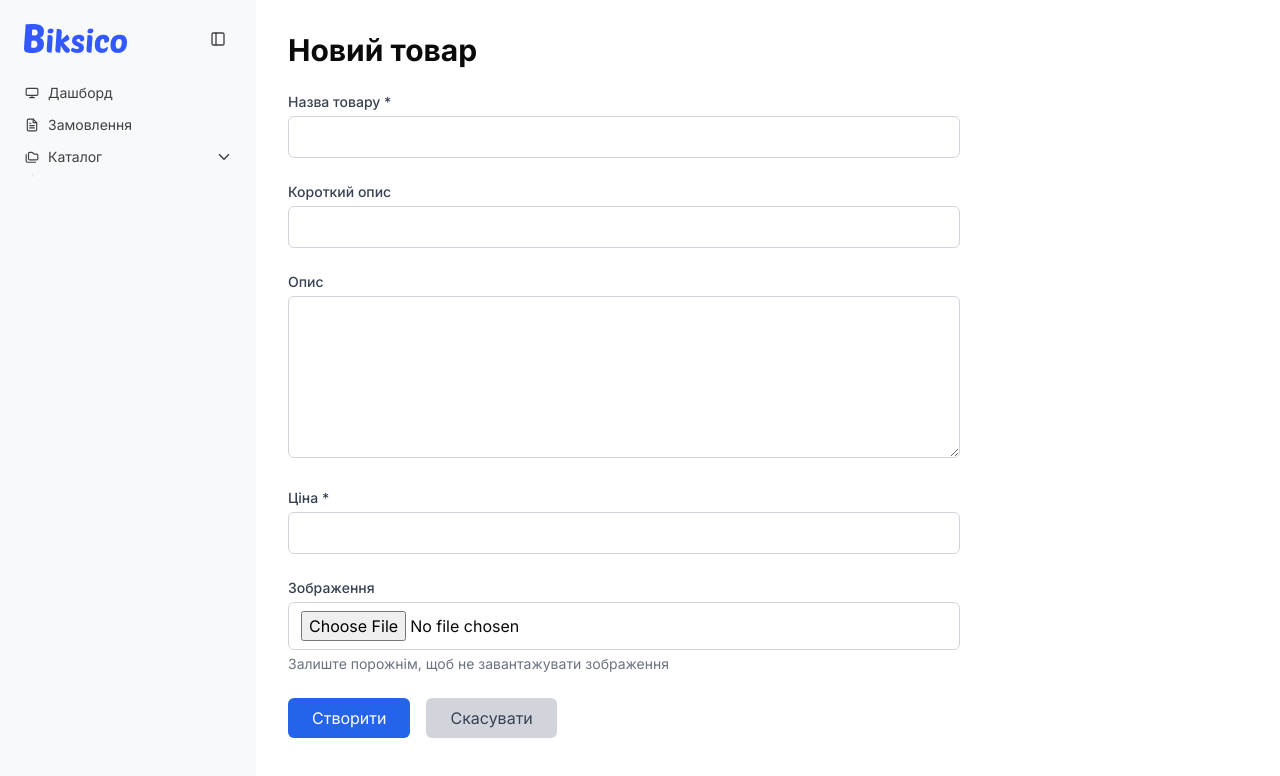
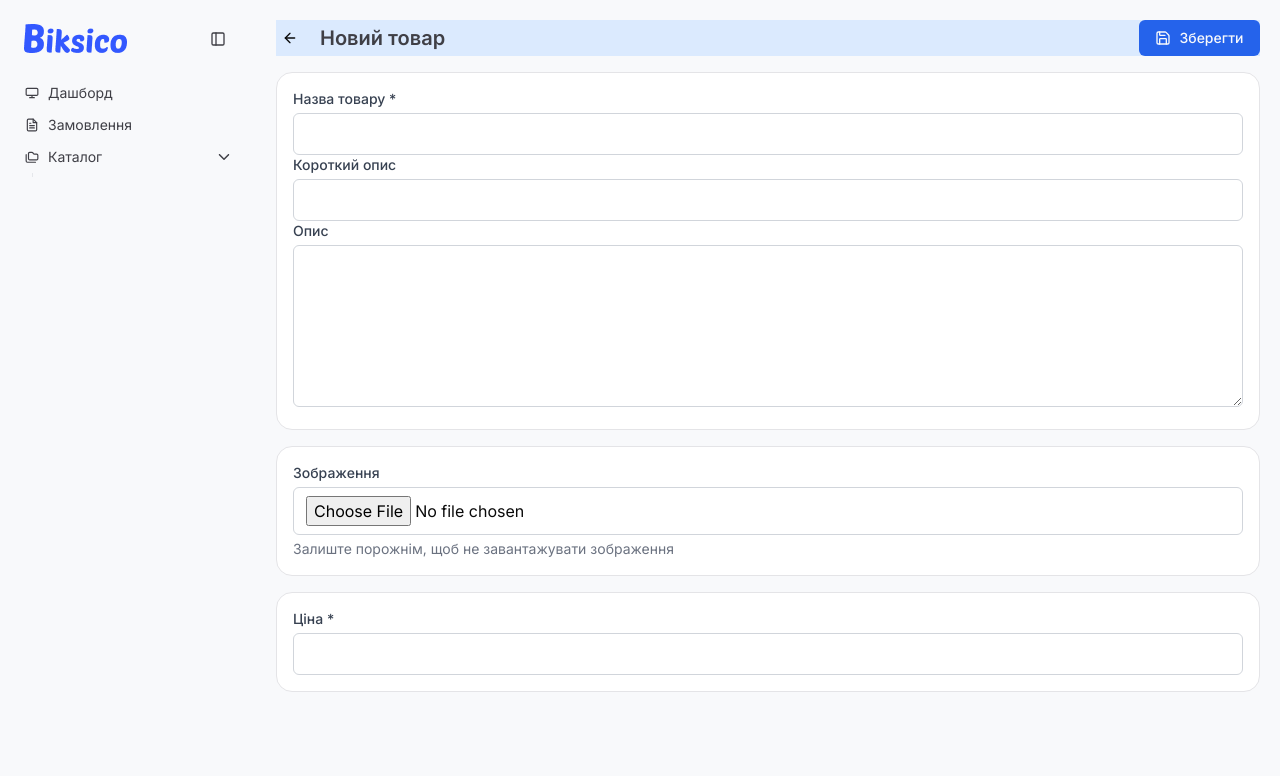
Before and after one commit to milovskyy/Webstick, a Next.js app: page /products/new in a window 1280 px wide. Shown: the top 776 px of the page. Built offline with nearby package versions, Linux system fonts and the light colour scheme.

Commit message:
form start

```diff
--- a/app/products/new/page.tsx
+++ b/app/products/new/page.tsx
@@ -1,12 +1,9 @@
-import { ProductForm } from '@/components/ProductForm'
+import { ProductForm } from "@/components/ProductForm"
 
 export default function NewProductPage() {
   return (
-    <div className="p-8">
-      <h1 className="text-3xl font-bold mb-6">Новий товар</h1>
-      <div className="max-w-2xl">
-        <ProductForm />
-      </div>
+    <div className="flex h-full w-full justify-center bg-[#F8F9FB] p-5 pb-8">
+      <ProductForm />
     </div>
   )
 }
--- a/app/products/page.tsx
+++ b/app/products/page.tsx
@@ -24,9 +24,9 @@ export default async function ProductsPage() {
 
         <Link
           href="/products/new"
-          className="flex items-center justify-center gap-2 rounded-md bg-[#2563EB] px-4 py-2 text-white hover:bg-[#3A72ED]"
+          className="flex items-center justify-center gap-2 rounded-md bg-[#2563EB] px-4 py-2 text-[#F8F9FB] hover:bg-[#3A72ED]"
         >
-          <FiPlus size={16} strokeWidth={3} className="text-white" />
+          <FiPlus size={16} strokeWidth={3} className="text-[#F8F9FB]" />
           <p className="text-sm font-medium text-[#F8F9FB]">Додати</p>
         </Link>
       </div>
--- a/components/DeleteProductModal.tsx
+++ b/components/DeleteProductModal.tsx
@@ -29,13 +29,13 @@ export function DeleteProductModal({
   const [isLoading, setIsLoading] = useState(false)
 
   const handleConfirm = () => {
-    setIsLoading(true)
+    setIsLoading(!isLoading)
 
-    try {
-      onConfirm()
-    } finally {
-      setIsLoading(false)
-    }
+    // try {
+    //   onConfirm()
+    // } finally {
+    //   setIsLoading(false)
+    // }
   }
 
   return (
@@ -73,10 +73,10 @@ export function DeleteProductModal({
             <button
               disabled={isLoading}
               onClick={handleConfirm}
-              className="flex h-9 items-center justify-center rounded-md bg-[#DC2626] px-4 py-2 text-sm font-medium text-[#FEF2F2] hover:bg-[#DC2626E6] focus:border-none focus:outline-none"
+              className="flex h-9 min-w-[100px] items-center justify-center rounded-md bg-[#DC2626] px-4 py-2 text-sm font-medium text-[#FEF2F2] hover:bg-[#DC2626E6] focus:border-none focus:outline-none"
             >
               {isLoading ? (
-                <ClipLoader color="#e3e3e380" size={15} />
+                <ClipLoader color="#FEF2F2" size={15} />
               ) : (
                 "Видалити"
               )}
@@ -85,44 +85,5 @@ export function DeleteProductModal({
         </DialogFooter>
       </DialogContent>
     </Dialog>
-    // <Dialog open={isOpen} onOpenChange={(open) => !open && handleClose()}>
-    //   <DialogContent className="flex w-[300px] flex-col items-center gap-0 overflow-hidden rounded-[5px] bg-[#1A1A1B] p-0">
-    //     <DialogTitle className="flex h-[27px] w-[300px] items-center bg-[#262628]">
-    //       <p className="ml-[13px] text-[11px] font-medium text-white/90">
-    //         Видалення
-    //       </p>
-    //     </DialogTitle>
-
-    //     <div className="flex w-full flex-1 flex-col p-[13px]">
-    //       <p className="mb-3 flex-1 pr-4 text-[13px] font-medium text-white/90">
-    //         Ви впевнені, що бажаєте видалити товар?
-    //       </p>
-
-    //       <div className="flex w-full justify-end">
-    //         <button
-    //           disabled={isLoading}
-    //           onClick={onCancel}
-    //           className="h-9 rounded-[3px] px-4 text-[13px] font-medium text-[#2563EB] hover:bg-[#282828] focus:border-none focus:outline-none"
-    //         >
-    //           Скасувати
-    //         </button>
-    //         <button
-    //           disabled={isLoading}
-    //           onClick={handleConfirm}
-    //           className={cn(
-    //             "flex w-[70px] items-center justify-center rounded-[3px] px-[14px] text-[13px] font-medium hover:bg-[#282828] focus:border-none focus:outline-none",
-    //             confirmColor && `${confirmColor}`
-    //           )}
-    //         >
-    //           {isLoading ? (
-    //             <ClipLoader color="#e3e3e380" size={15} />
-    //           ) : (
-    //             confirmText
-    //           )}
-    //         </button>
-    //       </div>
-    //     </div>
-    //   </DialogContent>
-    // </Dialog>
   )
 }
--- a/components/ProductForm.tsx
+++ b/components/ProductForm.tsx
@@ -1,22 +1,26 @@
-'use client'
+"use client"
 
-import { useForm } from 'react-hook-form'
-import { zodResolver } from '@hookform/resolvers/zod'
-import { z } from 'zod'
-import { useState } from 'react'
-import { useRouter } from 'next/navigation'
+import { zodResolver } from "@hookform/resolvers/zod"
+import { useRouter } from "next/navigation"
+import { useState } from "react"
+import { useForm } from "react-hook-form"
+import { FiArrowLeft } from "react-icons/fi"
+import { LuSave } from "react-icons/lu"
+import { ClipLoader } from "react-spinners"
+import { z } from "zod"
 
 const productSchema = z.object({
-  title: z.string().min(1, 'Назва обов\'язкова'),
+  title: z.string().min(1, "Назва обов'язкова"),
   shortDescription: z.string().optional(),
   description: z.string().optional(),
-  price: z.number().min(0, 'Ціна повинна бути додатньою'),
-  image: z.instanceof(FileList).optional(),
+  price: z.number().min(0, "Ціна повинна бути додатньою"),
+  // image: z.instanceof(FileList).optional(),
+  image: z.string().optional(),
 })
 
 type ProductFormData = z.infer<typeof productSchema>
 
-interface ProductFormProps {
+type ProductFormProps = {
   initialData?: {
     id: string
     title: string
@@ -41,33 +45,34 @@ export function ProductForm({ initialData }: ProductFormProps) {
     defaultValues: initialData
       ? {
           title: initialData.title,
-          shortDescription: initialData.shortDescription || '',
-          description: initialData.description || '',
+          shortDescription: initialData.shortDescription || "",
+          description: initialData.description || "",
           price: initialData.price,
         }
       : undefined,
   })
 
   const onSubmit = async (data: ProductFormData) => {
+    console.log("data", data)
     setIsSubmitting(true)
     setError(null)
 
     try {
       const formData = new FormData()
-      formData.append('title', data.title)
-      formData.append('shortDescription', data.shortDescription || '')
-      formData.append('description', data.description || '')
-      formData.append('price', data.price.toString())
+      formData.append("title", data.title)
+      formData.append("shortDescription", data.shortDescription || "")
+      formData.append("description", data.description || "")
+      formData.append("price", data.price.toString())
 
-      if (data.image && data.image.length > 0) {
-        formData.append('image', data.image[0])
-      }
+      // if (data.image && data.image.length > 0) {
+      //   formData.append("image", data.image[0])
+      // }
 
       const url = initialData
         ? `/api/products/${initialData.id}`
-        : '/api/products'
+        : "/api/products"
 
-      const method = initialData ? 'PUT' : 'POST'
+      const method = initialData ? "PUT" : "POST"
 
       const response = await fetch(url, {
         method,
@@ -76,35 +81,65 @@ export function ProductForm({ initialData }: ProductFormProps) {
 
       if (!response.ok) {
         const errorData = await response.json()
-        throw new Error(errorData.error || 'Помилка збереження товару')
+        throw new Error(errorData.error || "Помилка збереження товару")
       }
 
-      router.push('/products')
+      router.push("/products")
       router.refresh()
     } catch (err) {
-      setError(err instanceof Error ? err.message : 'Невідома помилка')
+      setError(err instanceof Error ? err.message : "Невідома помилка")
     } finally {
       setIsSubmitting(false)
     }
   }
 
   return (
-    <form onSubmit={handleSubmit(onSubmit)} className="space-y-6">
+    <form
+      onSubmit={handleSubmit(onSubmit)}
+      className="flex w-[1090px] flex-col gap-4"
+    >
       {error && (
-        <div className="bg-red-100 border border-red-400 text-red-700 px-4 py-3 rounded">
+        <div className="rounded border border-red-400 bg-red-100 px-4 py-3 text-red-700">
           {error}
         </div>
       )}
+      <div className="flex h-9 justify-between bg-blue-100">
+        <div className="flex items-center gap-4">
+          <div className="flex h-7 w-7 items-center justify-center">
+            <FiArrowLeft size={16} />
+          </div>
+          <h1 className="text-xl font-semibold text-[#3F3F46]">Новий товар</h1>
+        </div>
+        <button
+          type="submit"
+          disabled={isSubmitting}
+          // onClick={handleConfirm}
+          className="flex h-9 min-w-[121px] items-center justify-center gap-2 rounded-md bg-[#2563EB] px-4 py-2 text-sm font-medium text-[#F8F9FB] hover:bg-[#3A72ED] focus:border-none focus:outline-none"
+        >
+          <>
+            {isSubmitting ? (
+              <ClipLoader color="#FEF2F2" size={16} />
+            ) : (
+              <LuSave size={16} color="#F8F9FB" />
+            )}
+            <p>Зберегти</p>
+          </>
+        </button>
+      </div>
 
+      <div className="rounded-2xl border border-[#E4E4E7] bg-white p-4">
         <div>
-        <label htmlFor="title" className="block text-sm font-medium text-gray-700 mb-1">
+          <label
+            htmlFor="title"
+            className="mb-1 block text-sm font-medium text-gray-700"
+          >
             Назва товару *
           </label>
           <input
-          {...register('title')}
+            {...register("title")}
             type="text"
             id="title"
-          className="w-full px-3 py-2 border border-gray-300 rounded-md focus:outline-none focus:ring-2 focus:ring-blue-500"
+            className="w-full rounded-md border border-gray-300 px-3 py-2 focus:outline-none focus:ring-2 focus:ring-blue-500"
           />
           {errors.title && (
             <p className="mt-1 text-sm text-red-600">{errors.title.message}</p>
@@ -112,86 +147,88 @@ export function ProductForm({ initialData }: ProductFormProps) {
         </div>
 
         <div>
-        <label htmlFor="shortDescription" className="block text-sm font-medium text-gray-700 mb-1">
+          <label
+            htmlFor="shortDescription"
+            className="mb-1 block text-sm font-medium text-gray-700"
+          >
             Короткий опис
           </label>
           <input
-          {...register('shortDescription')}
+            {...register("shortDescription")}
             type="text"
             id="shortDescription"
-          className="w-full px-3 py-2 border border-gray-300 rounded-md focus:outline-none focus:ring-2 focus:ring-blue-500"
+            className="w-full rounded-md border border-gray-300 px-3 py-2 focus:outline-none focus:ring-2 focus:ring-blue-500"
           />
         </div>
 
         <div>
-        <label htmlFor="description" className="block text-sm font-medium text-gray-700 mb-1">
+          <label
+            htmlFor="description"
+            className="mb-1 block text-sm font-medium text-gray-700"
+          >
             Опис
           </label>
           <textarea
-          {...register('description')}
+            {...register("description")}
             id="description"
             rows={6}
-          className="w-full px-3 py-2 border border-gray-300 rounded-md focus:outline-none focus:ring-2 focus:ring-blue-500"
+            className="w-full rounded-md border border-gray-300 px-3 py-2 focus:outline-none focus:ring-2 focus:ring-blue-500"
           />
         </div>
-
+      </div>
+      <div className="rounded-2xl border border-[#E4E4E7] bg-white p-4">
+        {" "}
         <div>
-        <label htmlFor="price" className="block text-sm font-medium text-gray-700 mb-1">
+          <label
+            htmlFor="image"
+            className="mb-1 block text-sm font-medium text-gray-700"
+          >
+            Зображення
+          </label>
+          {initialData?.imageSmall && (
+            <div className="mb-2">
+              <p className="mb-1 text-sm text-gray-600">Поточне зображення:</p>
+              <img
+                src={initialData.imageSmall}
+                alt={initialData.title}
+                className="h-32 w-32 rounded object-cover"
+              />
+            </div>
+          )}
+          <input
+            {...register("image")}
+            type="file"
+            id="image"
+            accept="image/*"
+            className="w-full rounded-md border border-gray-300 px-3 py-2 focus:outline-none focus:ring-2 focus:ring-blue-500"
+          />
+          {!initialData && (
+            <p className="mt-1 text-sm text-gray-500">
+              Залиште порожнім, щоб не завантажувати зображення
+            </p>
+          )}
+        </div>
+      </div>
+      <div className="rounded-2xl border border-[#E4E4E7] bg-white p-4">
+        {" "}
+        <div>
+          <label
+            htmlFor="price"
+            className="mb-1 block text-sm font-medium text-gray-700"
+          >
             Ціна *
           </label>
           <input
-          {...register('price', { valueAsNumber: true })}
+            {...register("price", { valueAsNumber: true })}
             type="number"
             step="0.01"
             id="price"
-          className="w-full px-3 py-2 border border-gray-300 rounded-md focus:outline-none focus:ring-2 focus:ring-blue-500"
+            className="w-full rounded-md border border-gray-300 px-3 py-2 focus:outline-none focus:ring-2 focus:ring-blue-500"
           />
           {errors.price && (
             <p className="mt-1 text-sm text-red-600">{errors.price.message}</p>
           )}
         </div>
-
-      <div>
-        <label htmlFor="image" className="block text-sm font-medium text-gray-700 mb-1">
-          Зображення
-        </label>
-        {initialData?.imageSmall && (
-          <div className="mb-2">
-            <p className="text-sm text-gray-600 mb-1">Поточне зображення:</p>
-            <img
-              src={initialData.imageSmall}
-              alt={initialData.title}
-              className="w-32 h-32 object-cover rounded"
-            />
-          </div>
-        )}
-        <input
-          {...register('image')}
-          type="file"
-          id="image"
-          accept="image/*"
-          className="w-full px-3 py-2 border border-gray-300 rounded-md focus:outline-none focus:ring-2 focus:ring-blue-500"
-        />
-        {!initialData && (
-          <p className="mt-1 text-sm text-gray-500">Залиште порожнім, щоб не завантажувати зображення</p>
-        )}
-      </div>
-
-      <div className="flex gap-4">
-        <button
-          type="submit"
-          disabled={isSubmitting}
-          className="px-6 py-2 bg-blue-600 text-white rounded-md hover:bg-blue-700 disabled:opacity-50 disabled:cursor-not-allowed"
-        >
-          {isSubmitting ? 'Збереження...' : initialData ? 'Оновити' : 'Створити'}
-        </button>
-        <button
-          type="button"
-          onClick={() => router.back()}
-          className="px-6 py-2 bg-gray-300 text-gray-700 rounded-md hover:bg-gray-400"
-        >
-          Скасувати
-        </button>
       </div>
     </form>
   )
```
Also changed, not shown: app/products/[id]/page.tsx (+11 -12 lines), components/ui/dialog.tsx (+7 -7 lines). Lines whose indentation alone changed are shown as unchanged.
